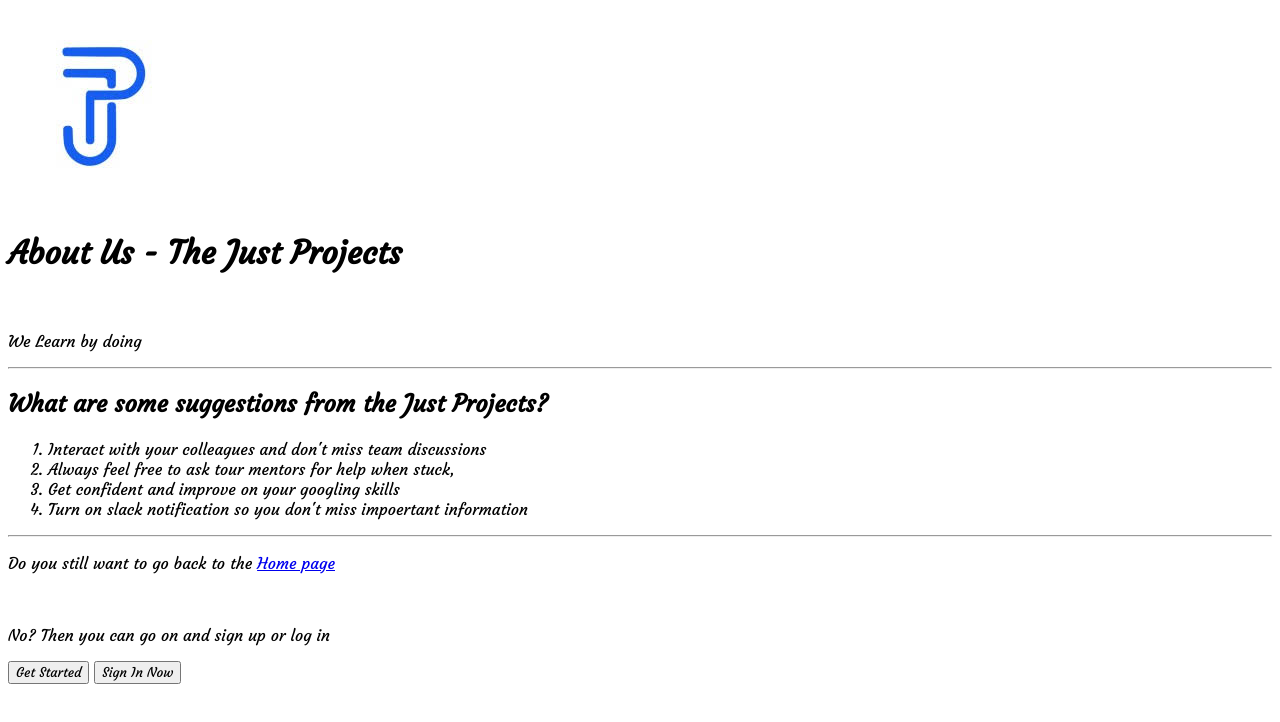
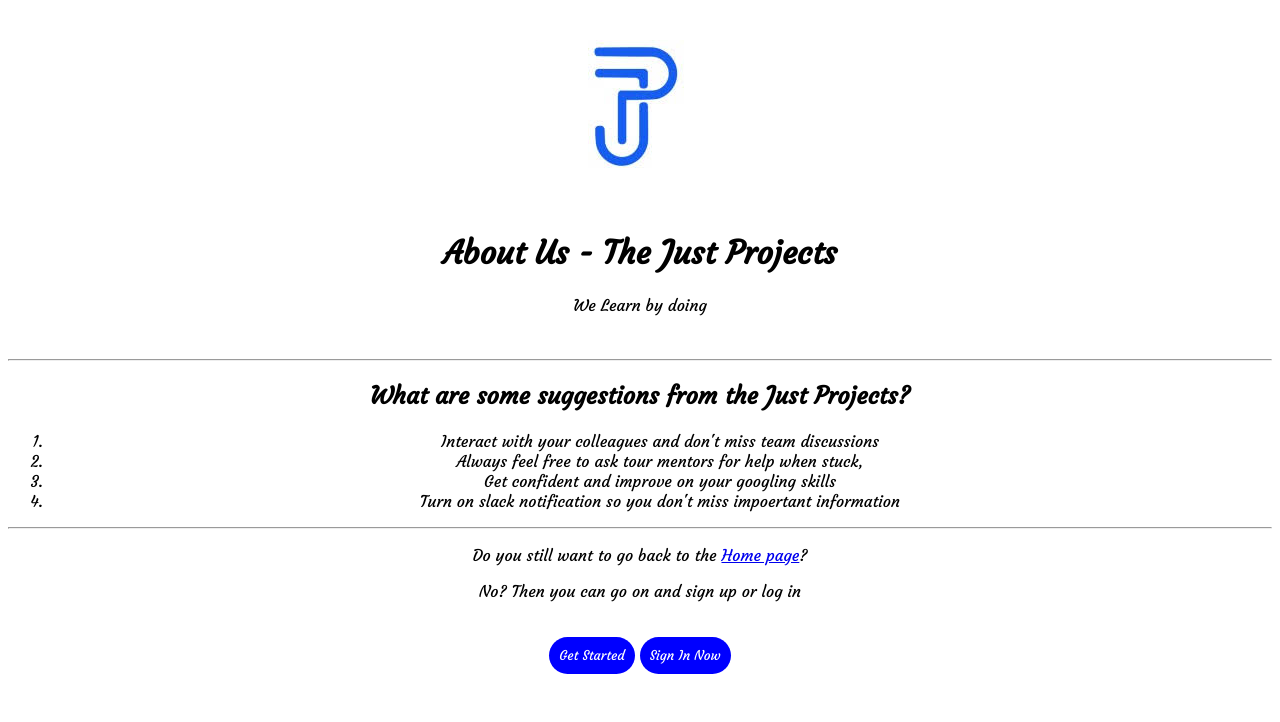
Before and after one commit to Femi-Benjamin/Just_Projects, a plain HTML site: page about.html in a window 1280 px wide. Drawn offline with Linux system fonts and the light colour scheme.

Commit message:
centralise

```diff
--- a/about.html
+++ b/about.html
@@ -6,22 +6,26 @@
     <meta http-equiv="X-UA-Compatible" content="IE=edge">
     <meta name="viewport" content="width=device-width, initial-scale=1.0">
     <title>Document</title>
+    <link rel="stylesheet" href="style.css">
     <link rel="preconnect" href="https://fonts.googleapis.com">
     <link rel="preconnect" href="https://fonts.gstatic.com" crossorigin>
-    <link href="https://fonts.googleapis.com/css2?family=Courgette&family=DM+Sans:ital,wght@0,400;0,500;0,700;1,400;1,500;1,700&family=Inter:wght@100;200;300;400;500;600;700;800;900&family=Lato:ital,wght@0,100;0,300;0,400;0,700;0,900;1,100;1,300;1,400;1,700;1,900&family=Poppins:wght@100;200;300;400;500;600;700;800;900&family=Rubik:ital,wght@0,300;0,400;0,500;0,600;0,700;0,800;0,900;1,300;1,400;1,500;1,600;1,700;1,800&display=swap" rel="stylesheet">
+    <link
+        href="https://fonts.googleapis.com/css2?family=Courgette&family=DM+Sans:ital,wght@0,400;0,500;0,700;1,400;1,500;1,700&family=Inter:wght@100;200;300;400;500;600;700;800;900&family=Lato:ital,wght@0,100;0,300;0,400;0,700;0,900;1,100;1,300;1,400;1,700;1,900&family=Poppins:wght@100;200;300;400;500;600;700;800;900&family=Rubik:ital,wght@0,300;0,400;0,500;0,600;0,700;0,800;0,900;1,300;1,400;1,500;1,600;1,700;1,800&display=swap"
+        rel="stylesheet">
 
-        <style>
-            *{
-                font-family: 'Courgette', cursive;
-            }
-        </style>
+    <style>
+        * {
+            font-family: 'Courgette', cursive;
+        }
+    </style>
 </head>
 
 <body>
     <img src="Logo/favicon.jpg" alt="">
 
-    <h1>About Us - The Just Projects</h1> <br>
+    <h1>About Us - The Just Projects</h1>
     <p>We Learn by doing</p>
+    <br>
 
     <hr>
 
@@ -36,10 +40,10 @@
 
     <hr>
 
-    <p>Do you still want to go back to the <a href="index.html">Home page</a></p> <br>
+    <p>Do you still want to go back to the <a href="index.html">Home page</a><span>?</span></p>
 
     <p>No? Then you can go on and sign up or log in</p>
-
+    <br>
     <button>Get Started</button> <button>Sign In Now</button>
 </body>
 
--- /dev/null
+++ b/style.css
@@ -0,0 +1,15 @@
+*{
+    text-align:center;
+    /* padding-left: 60px;
+    padding-right: 60px; */
+}
+
+button{
+    background-color: blue;
+    padding: 10px;
+    color: white ;
+    border-radius: 20px;
+    decoration: none;
+    border: none !important;
+    cursor: pointer;
+}
```
Also changed, not shown: index.html (+13 -8 lines).
